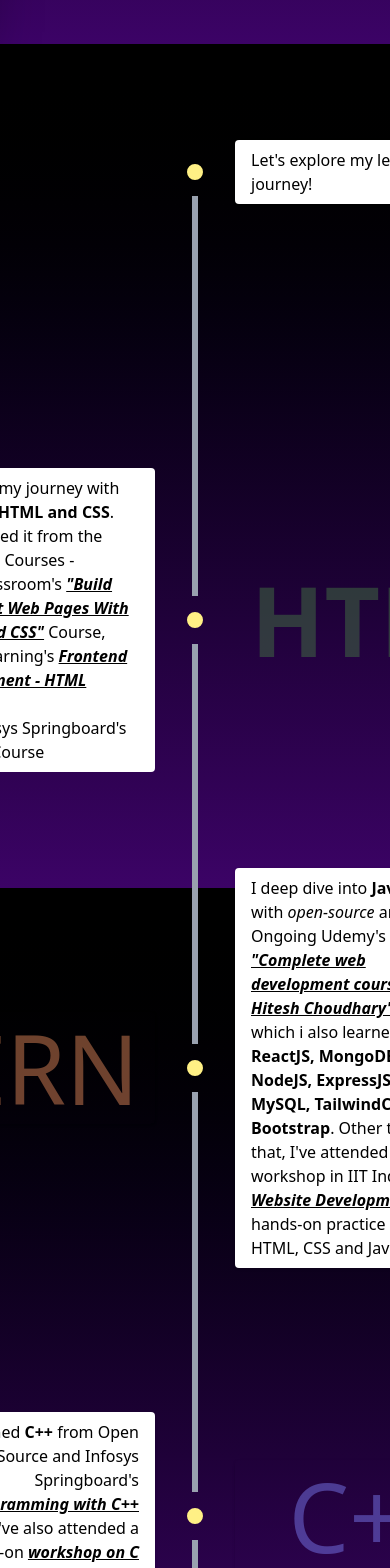
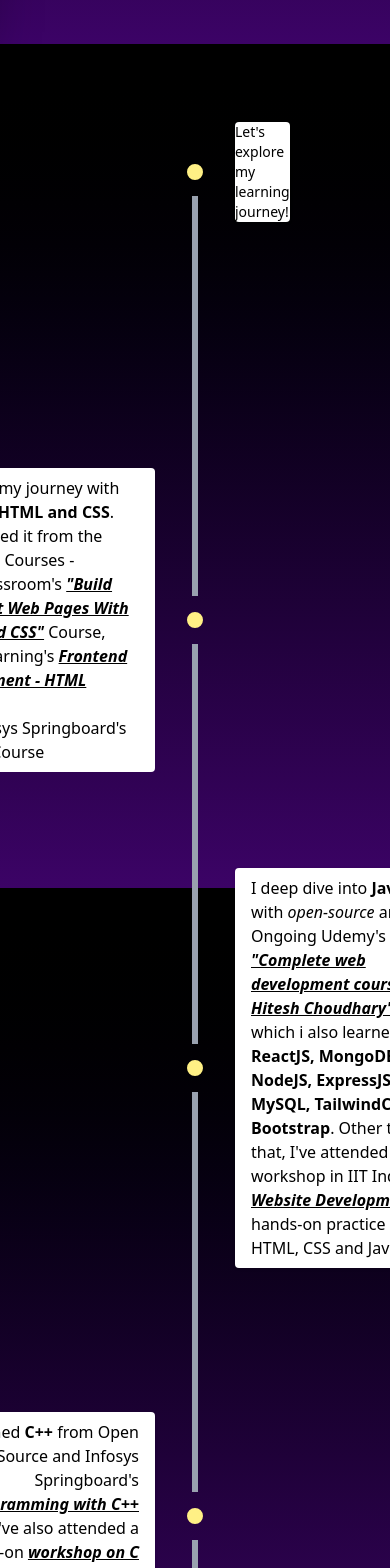
Before and after one commit to diyashah26/MyPortfolio, a React (Vite) app: page / in a window 390 px wide. Shown: the part 800-2368 px from the top of the page. Built offline with nearby package versions, Linux system fonts and the light colour scheme.

Commit message:
responsiveness div checking

```diff
--- a/src/components/about/About.jsx
+++ b/src/components/about/About.jsx
@@ -37,8 +37,6 @@
 
   return (
     <div className="mt-20 flex flex-col items-center justify-center">
-
-
       {/* circle + div RIGHT */}
       <div
         ref={addToRefs}
@@ -55,7 +53,7 @@
             }
           `}
         >
-          <div className="bg-white text-black px-4 py-2 rounded shadow w-60">
+          <div className="bg-white rounded shadow text-black text-sm sm:p-1 sm:text-base sm:w-40 md:p-3 md:text-lg md:w-70 ">
             Let's explore my learning journey!
           </div>
         </div>
@@ -82,7 +80,7 @@
             }
           `}
         >
-          <div className="text-8xl px-4 py-2 w-200 rounded text-left text-[rgba(66,114,66,0.5)] font-semibold">
+          <div className="text-8xl px-4 py-2 w-200 rounded text-left text-[rgba(66,114,66,0.5)] font-semibold hidden md:flex flex-col items-end">
             HTML & CSS
           </div>
         </div>
@@ -159,7 +157,7 @@
             }
           `}
         >
-          <div className="text-[rgba(219,131,87,0.5)] px-4 py-2 rounded shadow w-150 text-right text-8xl ml-10">
+          <div className="text-[rgba(219,131,87,0.5)] px-4 py-2 rounded shadow w-150 text-right text-8xl ml-10 hidden md:flex flex-col items-end">
             JS & MERN
           </div>
         </div>
@@ -221,7 +219,7 @@
             }
           `}
         >
-          <div className="text-[rgba(118,118,231,0.5)] px-4 py-2 rounded shadow w-60 text-right text-8xl ml-10">
+          <div className="text-[rgba(118,118,231,0.5)] px-4 py-2 rounded shadow w-60 text-right text-8xl ml-10 hidden md:flex flex-col items-end">
             C++
           </div>
         </div>
@@ -279,7 +277,7 @@
             }
           `}
         >
-          <div className="text-[rgba(225,57,57,0.71)] px-4 py-2 rounded shadow w-60 text-right text-8xl ml-10">
+          <div className="text-[rgba(225,57,57,0.71)] px-4 py-2 rounded shadow w-60 text-right text-8xl ml-10 hidden md:flex flex-col items-end">
             Java
           </div>
         </div>
@@ -338,7 +336,7 @@
             }
           `}
         >
-          <div className="text-[rgba(75,183,255,0.5)] px-4 py-2 rounded shadow w-60 text-right text-8xl ml-10">
+          <div className="text-[rgba(75,183,255,0.5)] px-4 py-2 rounded shadow w-60 text-right text-8xl ml-10 hidden md:flex flex-col items-end">
             Python
           </div>
         </div>
@@ -397,7 +395,7 @@
             }
           `}
         >
-          <div className="text-[rgba(118,231,133,0.5)] px-4 py-2 rounded shadow w-120 text-right text-8xl ml-10">
+          <div className="text-[rgba(118,231,133,0.5)] px-4 py-2 rounded shadow w-120 text-right text-8xl ml-10 hidden md:flex flex-col items-end">
             Hackathon
           </div>
         </div>
@@ -460,7 +458,7 @@
             }
           `}
         >
-          <div className="text-[rgba(118,118,231,0.5)] px-4 py-2 rounded shadow w-100 text-right text-8xl ml-10">
+          <div className="text-[rgba(118,118,231,0.5)] px-4 py-2 rounded shadow w-100 text-right text-8xl ml-10 hidden md:flex flex-col items-end">
             Udemy
           </div>
         </div>
```
